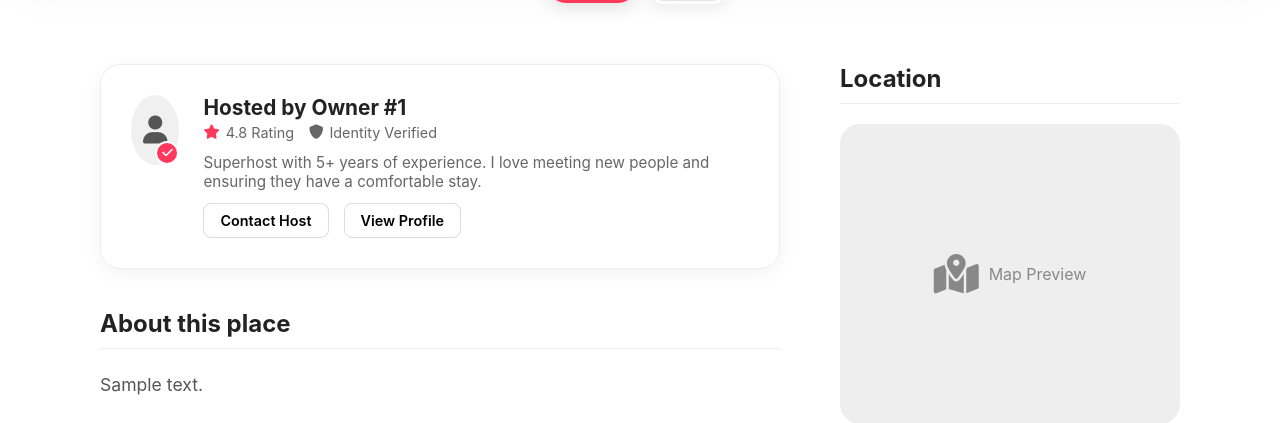
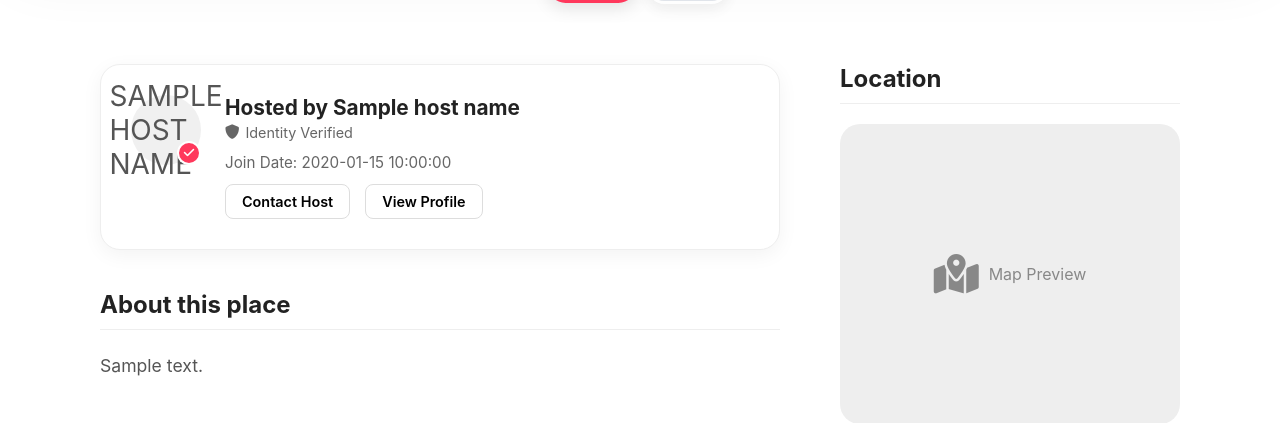
Before and after one commit to dineshsaininit/roomeasy, a Flask app: template roomeasy/templates/room_details.html in a window 1280 px wide. Shown: the part 716-1139 px from the top of the page. Run offline with Flask 3, Linux system fonts and the light colour scheme; the template is opened without the code that fills it: most values are stand-ins (such as "Sample title", 1, 10 or a date in 2020); grey boxes marked "Sample" are stand-in pictures; data that the repository does not hold is empty; parts of the project's set-up code (start-up, migrations or seed data) failed here and were passed over.

Commit message:
Add files via upload

```diff
--- a/roomeasy/templates/room_details.html
+++ b/roomeasy/templates/room_details.html
@@ -266,7 +266,6 @@
                     <i class="fas fa-map-marker-alt"></i>
                     {{ room.address }}
                 </p>
-                <!-- Removed "Entire home" and Rating section as requested -->
             </div>
 
             <!-- Right: Action Card -->
@@ -275,7 +274,6 @@
                     <!-- Price Header -->
                     <div class="booking-header">
                         <div class="booking-price">₹{{ room.price_per_month }} <span>/month</span></div>
-                        <!-- Rating removed as requested -->
                     </div>
 
                     <!-- 3 Selection Options -->
@@ -319,7 +317,6 @@
     </div>
 
     <!-- GALLERY STRIP (Thumbnails) -->
-    <!-- Assuming backend passes a list of images. If not, we simulate with the main image for demo -->
     <div class="gallery-strip">
         <!-- Main Image Thumb -->
         <button class="thumb-btn active" onclick="updateHeroImage('{{ room.image_url }}', this)">
@@ -355,17 +352,22 @@
             <!-- Improved Host Card with "Real Detail" look -->
             <div class="host-card" style="margin-bottom: 40px;">
                 <div class="host-avatar">
-                    <i class="fas fa-user"></i>
+                    {% if host_name %}
+                        {{ host_name[0] | upper }}
+                    {% else %}
+                        <i class="fas fa-user"></i>
+                    {% endif %}
                     <div class="verified-badge"><i class="fas fa-check"></i></div>
                 </div>
                 <div class="host-info">
-                    <h3>Hosted by Owner #{{ room.owner_id }}</h3>
+                    <!-- Display Real Name if available, otherwise fallback to "Host" -->
+                    <h3>Hosted by {{ host_name if host_name else 'Host' }}</h3>
                     <div class="host-meta">
-                        <span><i class="fas fa-star" style="color:#ff385c;"></i> 4.8 Rating</span>
+                        <!-- Rating removed as requested -->
                         <span><i class="fas fa-shield-alt" style="color:#666;"></i> Identity Verified</span>
                     </div>
                     <p style="color:#666; margin-bottom:12px; font-size:0.95rem;">
-                        Superhost with 5+ years of experience. I love meeting new people and ensuring they have a comfortable stay.
+                        Join Date: {{ host_joined_date if host_joined_date else '2023' }}
                     </p>
                     <div class="host-actions">
                         <button class="host-btn" onclick="window.location.href='mailto:{{ room.owner_email }}'">Contact Host</button>
```
